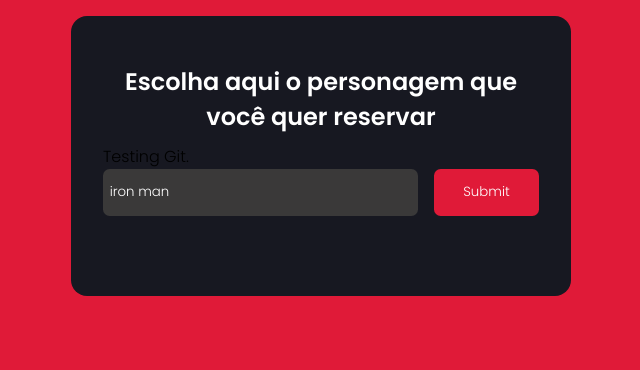
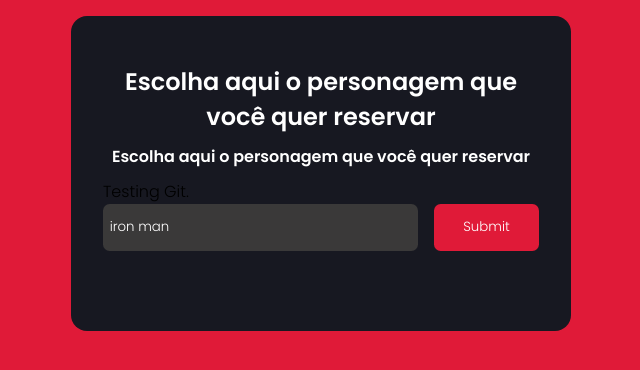
Before and after one commit to CosmicWheeler/marvel-api, a plain HTML site: page index.html in a window 1280 px wide. Shown: the whole page, without its empty margins (319-959 px from the left). Drawn offline with Linux system fonts and the light colour scheme; no server answers.

Commit message:
Colocando h4

```diff
--- a/index.html
+++ b/index.html
@@ -14,6 +14,7 @@
   <body>
     <div class="container">
       <h2 class="titulo">Escolha aqui o personagem que você quer reservar</h2>
+      <h4 class="titulo">Escolha aqui o personagem que você quer reservar</h4>
       <p>Testing Git.</p>
       <div class="input-container">
         <input type="text" class="input" value="iron man" id="input-box" placeholder="Digite aqui..."/>
```
